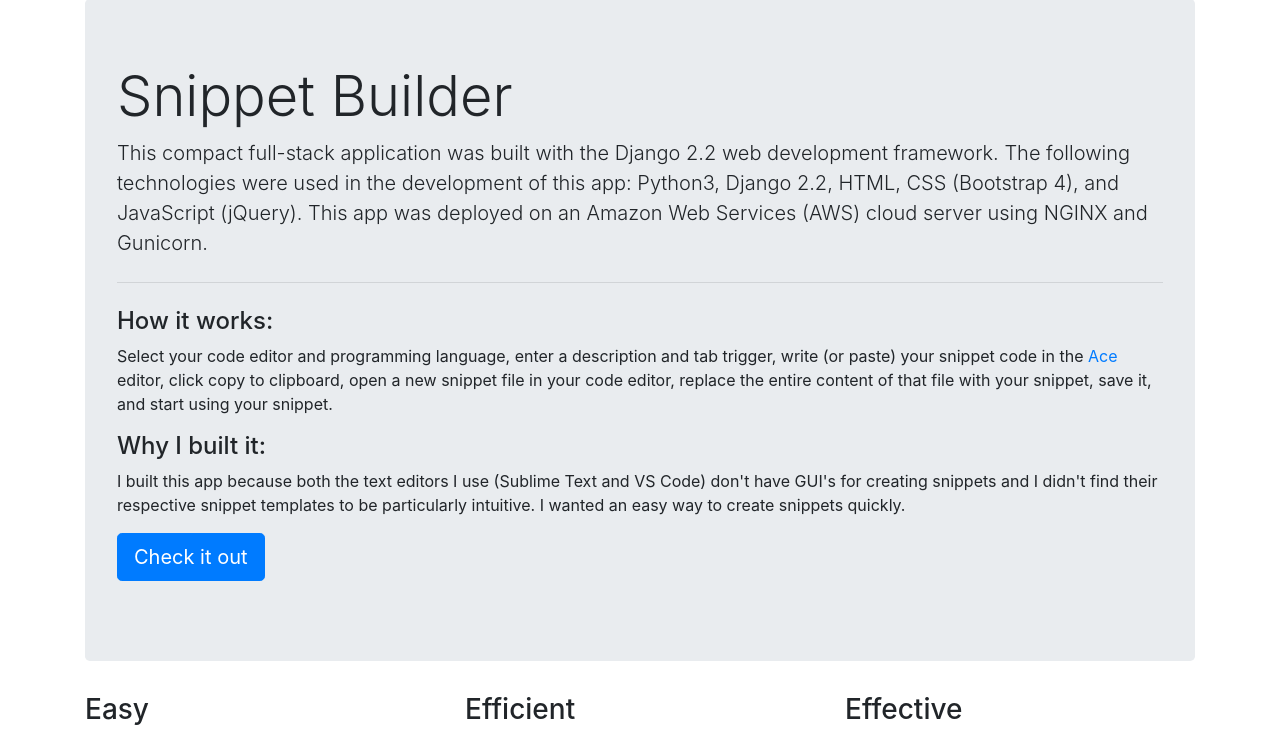
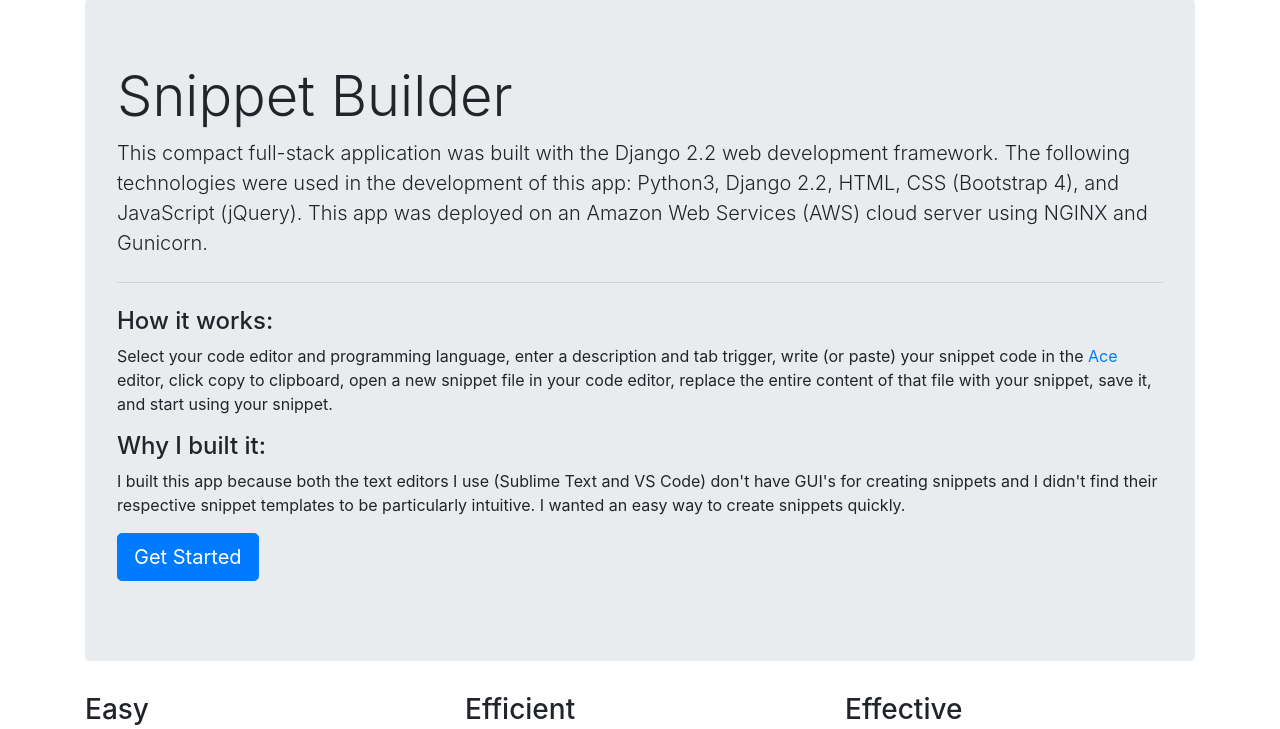
Before and after one commit to John-W-Stevens/django_snippet_builder, a Django app: page / in a window 1280 px wide. Shown: the part 21-750 px from the top of the page. Run offline with Django 3.2, Linux system fonts and the light colour scheme; some libraries are stand-ins or nearby versions.

```diff
--- a/snippet_builder_app/templates/index.html
+++ b/snippet_builder_app/templates/index.html
@@ -44,7 +44,7 @@
                 snippet templates to be particularly intuitive. I wanted an easy way to create snippets quickly.
             </p>
 
-            <p><a class="btn btn-lg btn-primary" href="/snippet_builder" role="button">Check it out</a></p>
+            <p><a class="btn btn-lg btn-primary" href="/snippet_builder" role="button">Get Started</a></p>
         </div>
 
         <!-- Content -->
```
Also changed, not shown: db.sqlite3.
